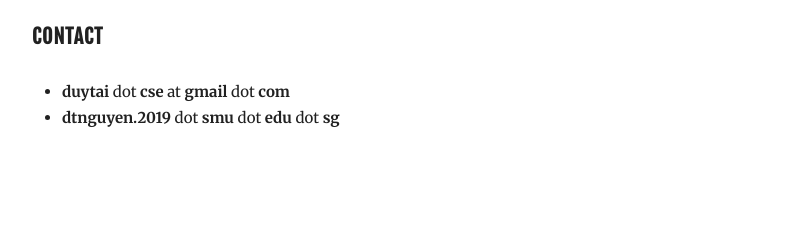
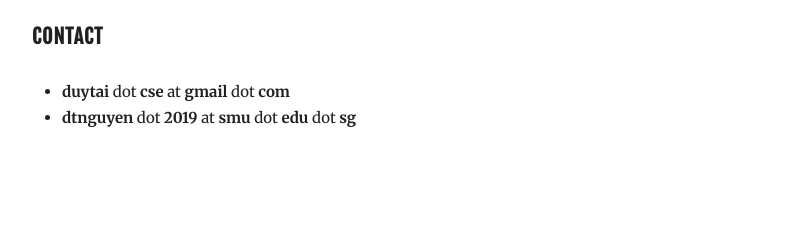
Before and after one commit to duytai/duytai.github.io, a Jekyll site: the page built from _pages/about.md, in a window 1280 px wide. Shown: the part 1826-2064 px from the top of the page, without its empty margins (233-1036 px from the left). Built offline with Jekyll 4.4.1, drawn with Linux system fonts in a browser that asks for light colours; nearby versions of some CDN libraries.

```diff
--- a/_pages/about.md
+++ b/_pages/about.md
@@ -39,4 +39,4 @@ My research aims to bridge the gap between theories and applications by conducti
 #### Contact
 
 - **duytai** dot **cse** at **gmail** dot **com**
-- **dtnguyen.2019** dot **smu** dot **edu** dot **sg**
+- **dtnguyen** dot **2019** at **smu** dot **edu** dot **sg**
```
